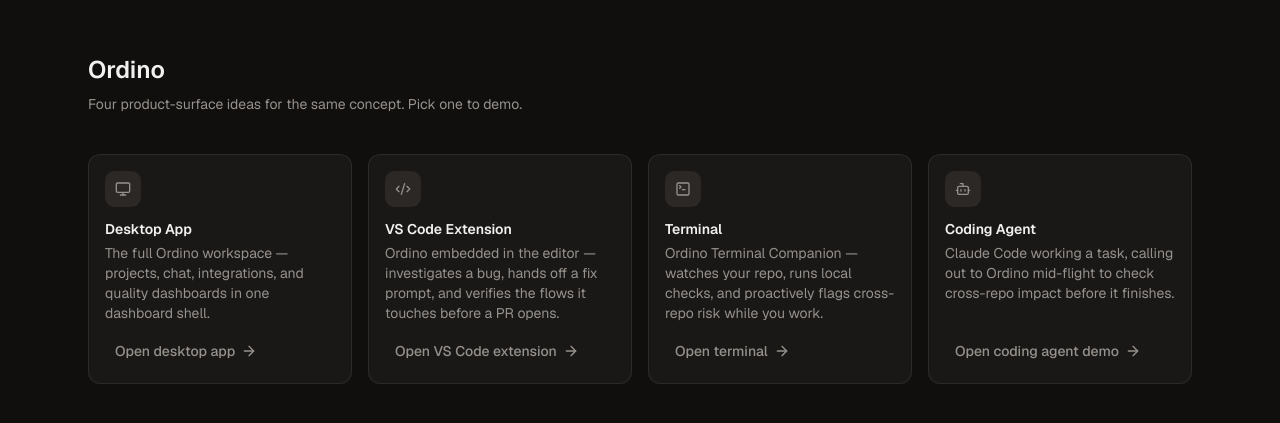
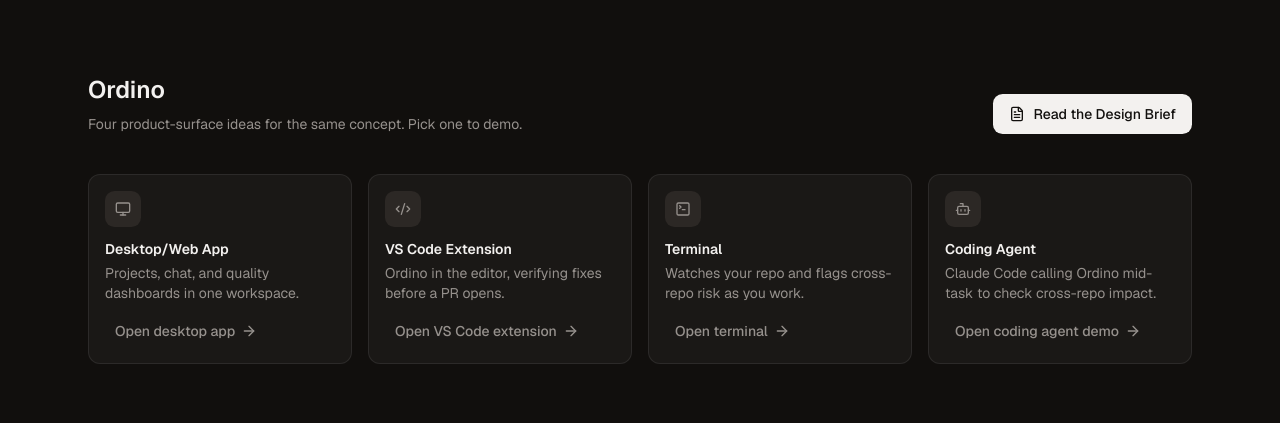
Before and after one commit to ganjilive/ordino-ai-prototype, a Next.js app: page / in a window 1280 px wide. Shown: the part 181-604 px from the top of the page. Built offline with nearby package versions, Linux system fonts and the light colour scheme.

Commit message:
Update home page: design brief link, shorter card copy, rename
- Add a prominent "Read the Design Brief" button linking to the new
  /design-brief.html.
- Shorten all 4 product-surface card descriptions to one-line taglines.
- Rename "Desktop App" to "Desktop/Web App".

```diff
--- a/app/page.tsx
+++ b/app/page.tsx
@@ -1,38 +1,35 @@
-import { Bot, Code2, Monitor, SquareTerminal } from "lucide-react";
+import { Bot, Code2, FileText, Monitor, SquareTerminal } from "lucide-react";
 
 import { ProductSurfaceCard } from "@/components/home/product-surface-card";
+import { buttonVariants } from "@/components/ui/button";
 
 const PRODUCT_SURFACES = [
   {
     href: "/chat",
     icon: Monitor,
-    title: "Desktop App",
-    description:
-      "The full Ordino workspace — projects, chat, integrations, and quality dashboards in one dashboard shell.",
+    title: "Desktop/Web App",
+    description: "Projects, chat, and quality dashboards in one workspace.",
     cta: "Open desktop app",
   },
   {
     href: "/ide",
     icon: Code2,
     title: "VS Code Extension",
-    description:
-      "Ordino embedded in the editor — investigates a bug, hands off a fix prompt, and verifies the flows it touches before a PR opens.",
+    description: "Ordino in the editor, verifying fixes before a PR opens.",
     cta: "Open VS Code extension",
   },
   {
     href: "/terminal",
     icon: SquareTerminal,
     title: "Terminal",
-    description:
-      "Ordino Terminal Companion — watches your repo, runs local checks, and proactively flags cross-repo risk while you work.",
+    description: "Watches your repo and flags cross-repo risk as you work.",
     cta: "Open terminal",
   },
   {
     href: "/agent",
     icon: Bot,
     title: "Coding Agent",
-    description:
-      "Claude Code working a task, calling out to Ordino mid-flight to check cross-repo impact before it finishes.",
+    description: "Claude Code calling Ordino mid-task to check cross-repo impact.",
     cta: "Open coding agent demo",
   },
 ] as const;
@@ -40,11 +37,22 @@
 export default function Home() {
   return (
     <div className="mx-auto flex min-h-screen w-full max-w-6xl flex-col justify-center px-6 py-16">
-      <div className="mb-10">
-        <h1 className="text-2xl font-semibold">Ordino</h1>
-        <p className="mt-2 text-sm text-muted-foreground">
-          Four product-surface ideas for the same concept. Pick one to demo.
-        </p>
+      <div className="mb-10 flex items-end justify-between gap-4">
+        <div>
+          <h1 className="text-2xl font-semibold">Ordino</h1>
+          <p className="mt-2 text-sm text-muted-foreground">
+            Four product-surface ideas for the same concept. Pick one to demo.
+          </p>
+        </div>
+        <a
+          href="/design-brief.html"
+          target="_blank"
+          rel="noopener noreferrer"
+          className={buttonVariants({ variant: "default", size: "lg" })}
+        >
+          <FileText className="h-4 w-4" />
+          Read the Design Brief
+        </a>
       </div>
       <div className="grid grid-cols-1 gap-4 sm:grid-cols-2 lg:grid-cols-4">
         {PRODUCT_SURFACES.map((surface) => (
```
